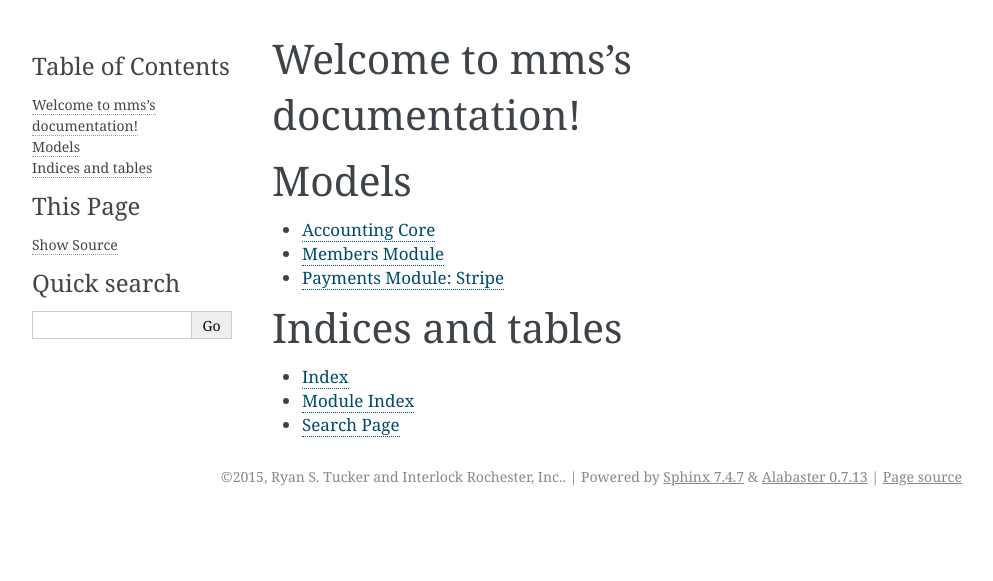
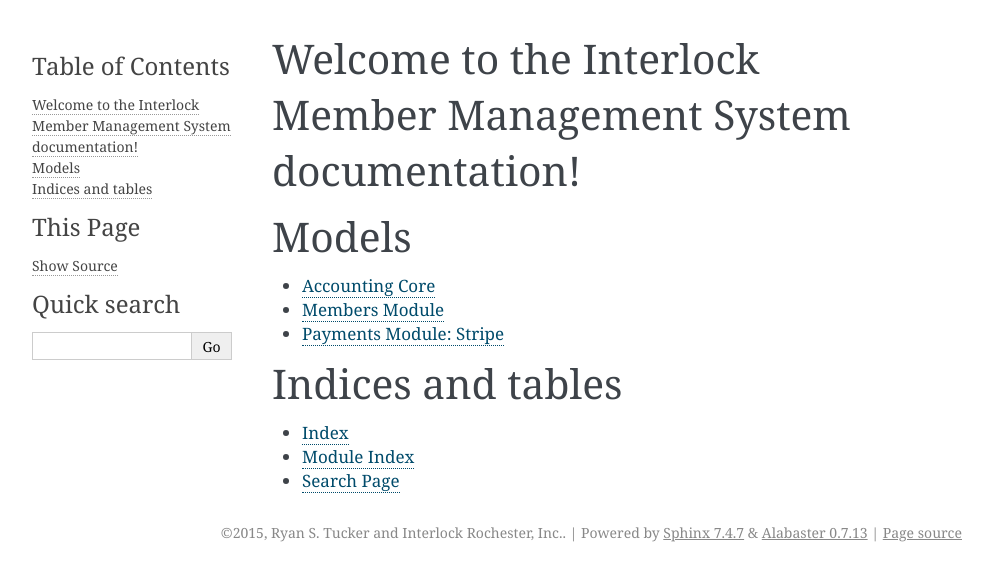
Before and after one commit to rtucker/django-mms, a Sphinx documentation site: the page built from docs/source/index.rst, in a window 1280 px wide. Shown: the top 581 px of the page, without its empty margins (148-1141 px from the left). Built offline with Sphinx 7.4.7, drawn with Linux system fonts in a browser that asks for light colours.

Commit message:
Improving documentation in accounting package

```diff
--- a/docs/source/index.rst
+++ b/docs/source/index.rst
@@ -3,8 +3,8 @@
    You can adapt this file completely to your liking, but it should at least
    contain the root `toctree` directive.
 
-Welcome to mms's documentation!
-===============================
+Welcome to the Interlock Member Management System documentation!
+================================================================
 
 Models
 ======
```
Also changed, not shown: 1 other file.
